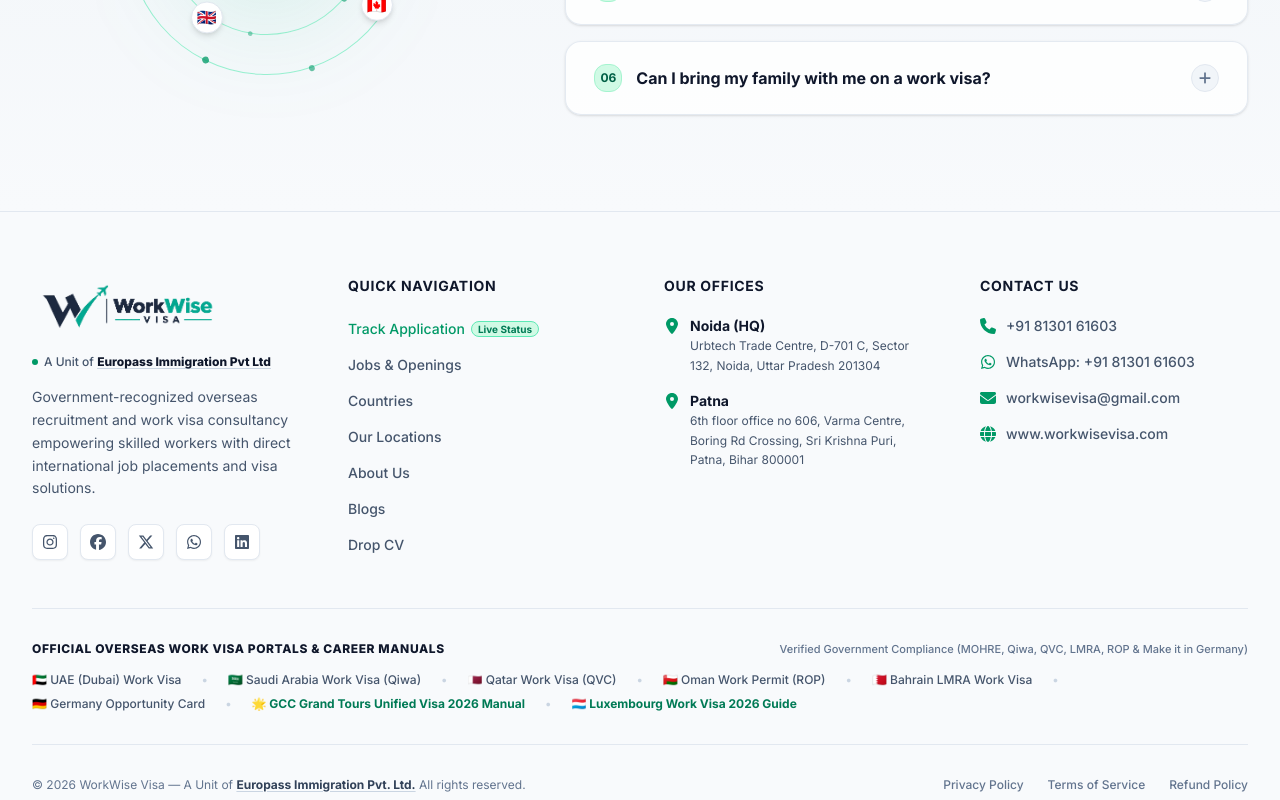
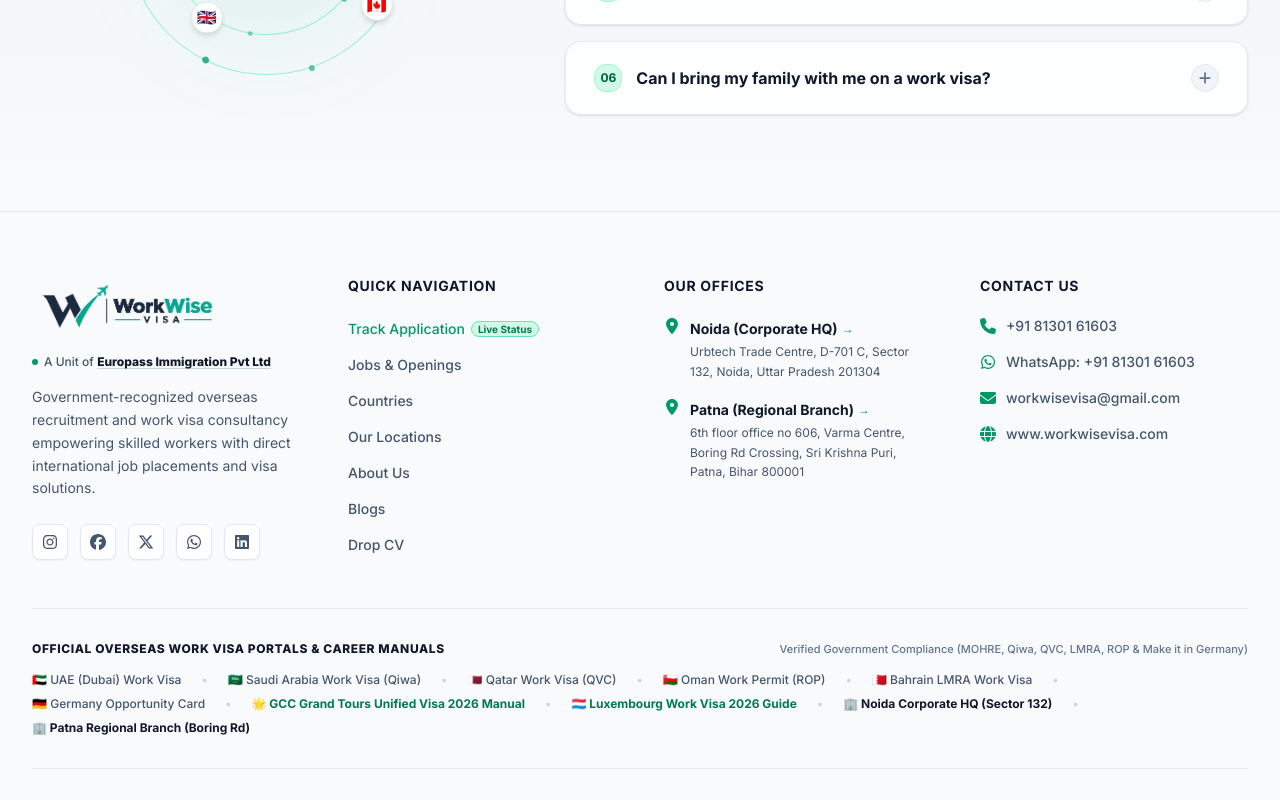
Before and after one commit to wasimfaiz/workvisevisa, a Next.js app: page / in a window 1280 px wide. Shown: the part 11200-12000 px from the top of the page. Built offline with nearby package versions, Linux system fonts and the light colour scheme.

Commit message:
fixed noida page

```diff
--- a/app/locations/[city]/page.tsx
+++ b/app/locations/[city]/page.tsx
@@ -43,9 +43,24 @@
 }
 
 export async function generateStaticParams() {
-  return getAllLocationSlugs().map((slug) => ({
-    city: slug,
-  }));
+  const dedicatedDirectories = new Set([
+    "chhapra",
+    "darbhanga",
+    "delhi",
+    "gaya",
+    "gopalganj",
+    "gorakhpur",
+    "lucknow",
+    "muzaffarpur",
+    "noida",
+    "patna",
+    "siwan",
+  ]);
+  return getAllLocationSlugs()
+    .filter((slug) => !dedicatedDirectories.has(slug.toLowerCase()))
+    .map((slug) => ({
+      city: slug,
+    }));
 }
 
 export async function generateMetadata({ params }: PageProps): Promise<Metadata> {
--- a/app/locations/delhi/page.tsx
+++ b/app/locations/delhi/page.tsx
@@ -67,6 +67,17 @@
   ],
   alternates: {
     canonical: `${BASE_URL}/locations/delhi`,
+  },
+  robots: {
+    index: true,
+    follow: true,
+    googleBot: {
+      index: true,
+      follow: true,
+      "max-video-preview": -1,
+      "max-image-preview": "large",
+      "max-snippet": -1,
+    },
   },
   openGraph: {
     title: "Work Visa Consultancy in Delhi | Overseas Jobs & Recruitment",
--- a/app/locations/noida/page.tsx
+++ b/app/locations/noida/page.tsx
@@ -69,6 +69,17 @@
   alternates: {
     canonical: "https://www.workwisevisa.com/locations/noida",
   },
+  robots: {
+    index: true,
+    follow: true,
+    googleBot: {
+      index: true,
+      follow: true,
+      "max-video-preview": -1,
+      "max-image-preview": "large",
+      "max-snippet": -1,
+    },
+  },
   openGraph: {
     title: "Work Visa Consultancy in Noida | WorkWise Visa Sector 132",
     description:
@@ -79,7 +90,7 @@
     type: "website",
     images: [
       {
-        url: "/images/workwise_logo.png",
+        url: "https://www.workwisevisa.com/images/workwise_logo.png",
         width: 1200,
         height: 630,
         alt: "WorkWise Visa Corporate Office Urbtech Trade Centre Sector 132 Noida",
@@ -91,7 +102,7 @@
     title: "Work Visa Consultancy in Noida | WorkWise Visa Sector 132",
     description:
       "Trusted overseas job placement & work visa consultancy in Noida. 100% verified employer contracts for Europe & GCC with direct embassy processing in Delhi NCR.",
-    images: ["/images/workwise_logo.png"],
+    images: ["https://www.workwisevisa.com/images/workwise_logo.png"],
   },
 };
 
--- a/app/locations/page.tsx
+++ b/app/locations/page.tsx
@@ -34,6 +34,17 @@
   alternates: {
     canonical: "https://www.workwisevisa.com/locations",
   },
+  robots: {
+    index: true,
+    follow: true,
+    googleBot: {
+      index: true,
+      follow: true,
+      "max-video-preview": -1,
+      "max-image-preview": "large",
+      "max-snippet": -1,
+    },
+  },
   openGraph: {
     title: "Our Locations & Branches in India | WorkWise Visa Network",
     description:
@@ -44,7 +55,7 @@
     type: "website",
     images: [
       {
-        url: "/images/workwise_logo.png",
+        url: "https://www.workwisevisa.com/images/workwise_logo.png",
         width: 1200,
         height: 630,
         alt: "WorkWise Visa Office Network",
--- a/app/locations/patna/page.tsx
+++ b/app/locations/patna/page.tsx
@@ -71,6 +71,17 @@
   alternates: {
     canonical: "https://www.workwisevisa.com/locations/patna",
   },
+  robots: {
+    index: true,
+    follow: true,
+    googleBot: {
+      index: true,
+      follow: true,
+      "max-video-preview": -1,
+      "max-image-preview": "large",
+      "max-snippet": -1,
+    },
+  },
   openGraph: {
     title: "Work Visa Consultancy in Patna | WorkWise Visa Bihar",
     description:
@@ -81,7 +92,7 @@
     type: "website",
     images: [
       {
-        url: "/images/workwise_logo.png",
+        url: "https://www.workwisevisa.com/images/workwise_logo.png",
         width: 1200,
         height: 630,
         alt: "WorkWise Visa Consultancy Office at Varma Centre, Boring Road, Patna",
--- a/components/Footer.tsx
+++ b/components/Footer.tsx
@@ -25,8 +25,16 @@
 ];
 
 const offices = [
-  { city: "Noida (HQ)", address: "Urbtech Trade Centre, D-701 C, Sector 132, Noida, Uttar Pradesh 201304" },
-  { city: "Patna", address: "6th floor office no 606, Varma Centre, Boring Rd Crossing, Sri Krishna Puri, Patna, Bihar 800001" },
+  {
+    city: "Noida (Corporate HQ)",
+    href: "/locations/noida",
+    address: "Urbtech Trade Centre, D-701 C, Sector 132, Noida, Uttar Pradesh 201304",
+  },
+  {
+    city: "Patna (Regional Branch)",
+    href: "/locations/patna",
+    address: "6th floor office no 606, Varma Centre, Boring Rd Crossing, Sri Krishna Puri, Patna, Bihar 800001",
+  },
 ];
 
 const socials = [
@@ -133,8 +141,14 @@
                 <li key={o.city} className="flex items-start gap-2.5">
                   <FaLocationDot className="w-4 h-4 mt-0.5 text-emerald-600 shrink-0" />
                   <div>
-                    <p className="text-sm font-bold text-slate-900">{o.city}</p>
-                    <p className="text-xs text-slate-600 font-normal leading-relaxed">{o.address}</p>
+                    <a
+                      href={o.href}
+                      className="text-sm font-bold text-slate-900 hover:text-emerald-700 transition-colors inline-flex items-center gap-1 group"
+                    >
+                      <span>{o.city}</span>
+                      <span className="text-xs text-emerald-600 group-hover:translate-x-0.5 transition-transform">→</span>
+                    </a>
+                    <p className="text-xs text-slate-600 font-normal leading-relaxed mt-0.5">{o.address}</p>
                   </div>
                 </li>
               ))}
@@ -228,6 +242,20 @@
             >
               🇱🇺 Luxembourg Work Visa 2026 Guide
             </a>
+            <span className="text-slate-300">•</span>
+            <a
+              href="/locations/noida"
+              className="text-slate-900 font-bold hover:text-emerald-700 hover:underline transition-colors"
+            >
+              🏢 Noida Corporate HQ (Sector 132)
+            </a>
+            <span className="text-slate-300">•</span>
+            <a
+              href="/locations/patna"
+              className="text-slate-900 font-bold hover:text-emerald-700 hover:underline transition-colors"
+            >
+              🏢 Patna Regional Branch (Boring Rd)
+            </a>
           </div>
         </div>
 
```
